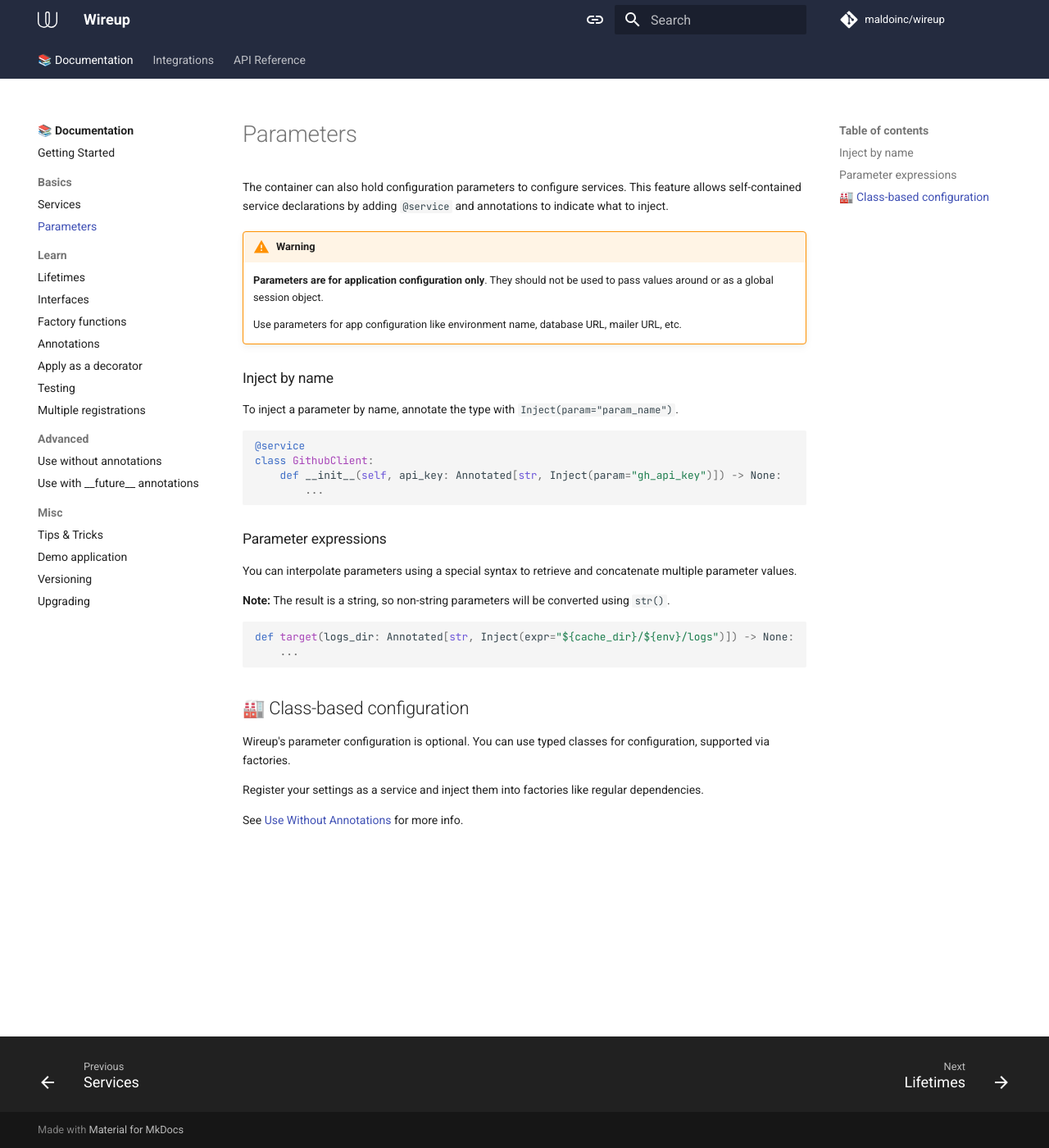
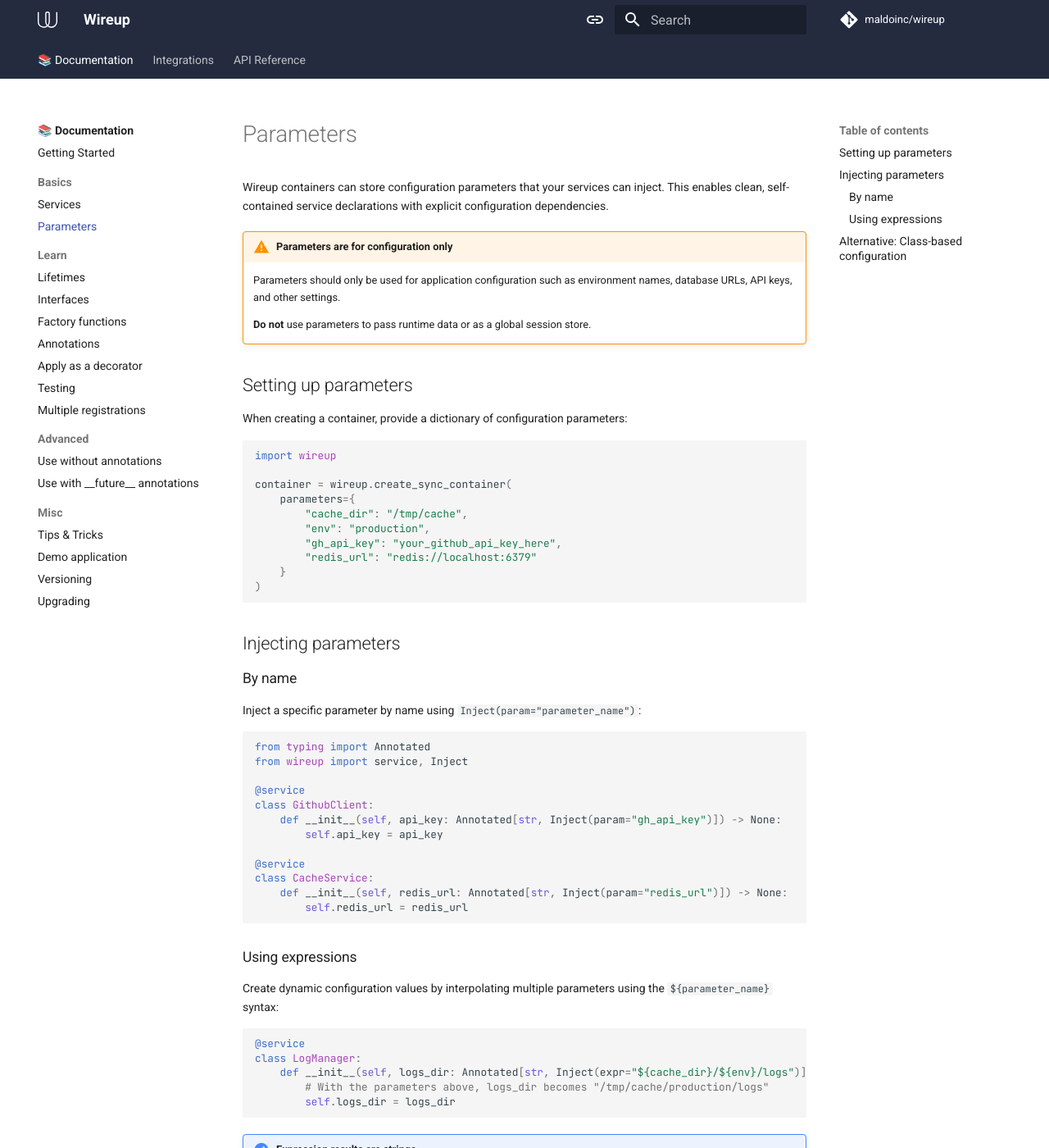
Before and after one commit to maldoinc/wireup, an MkDocs documentation site: the page built from docs/pages/parameters.md, in a window 1280 px wide and 1400 px high. Shown: the whole window at 82% size. Built offline with MkDocs 1.6.1 and Material for MkDocs 9.7.7, drawn with Linux system fonts in a browser that asks for light colours; comment, search, counter and statistics services are not loaded; the version menu is left out; some of the changed text lies outside the part shown.

Commit message:
Update parameter docs

````diff
--- a/docs/pages/parameters.md
+++ b/docs/pages/parameters.md
@@ -1,38 +1,69 @@
-The container can also hold configuration parameters to configure services.
-This feature allows self-contained service declarations by adding `@service` and annotations to indicate what to inject.
+# Parameters
 
-!!! warning
-    **Parameters are for application configuration only**.
-    They should not be used to pass values around or as a global session object.
+Wireup containers can store configuration parameters that your services can inject. This enables clean, self-contained service declarations with explicit configuration dependencies.
 
-    Use parameters for app configuration like environment name, database URL, mailer URL, etc.
+!!! warning "Parameters are for configuration only"
+    Parameters should only be used for application configuration such as environment names, database URLs, API keys, and other settings.
 
-### Inject by name
+    **Do not** use parameters to pass runtime data or as a global session store.
 
-To inject a parameter by name, annotate the type with `Inject(param="param_name")`.
+## Setting up parameters
+
+When creating a container, provide a dictionary of configuration parameters:
+
+```python
+import wireup
+
+container = wireup.create_sync_container(
+    parameters={
+        "cache_dir": "/tmp/cache",
+        "env": "production",
+        "gh_api_key": "your_github_api_key_here",
+        "redis_url": "redis://localhost:6379"
+    }
+)
+```
+
+## Injecting parameters
+
+### By name
+
+Inject a specific parameter by name using `Inject(param="parameter_name")`:
+
+```python
+from typing import Annotated
+from wireup import service, Inject
+
+@service
+class GithubClient:
+    def __init__(self, api_key: Annotated[str, Inject(param="gh_api_key")]) -> None:
+        self.api_key = api_key
+
+@service
+class CacheService:
+    def __init__(self, redis_url: Annotated[str, Inject(param="redis_url")]) -> None:
+        self.redis_url = redis_url
+```
+
+### Using expressions
+
+Create dynamic configuration values by interpolating multiple parameters using the `${parameter_name}` syntax:
 
 ```python
 @service
-class GithubClient:
-    def __init__(self, api_key: Annotated[str, Inject(param="gh_api_key")]) -> None:
-        ...
+class LogManager:
+    def __init__(self, logs_dir: Annotated[str, Inject(expr="${cache_dir}/${env}/logs")]) -> None:
+        # With the parameters above, logs_dir becomes "/tmp/cache/production/logs"
+        self.logs_dir = logs_dir
 ```
 
-### Parameter expressions
+!!! note "Expression results are strings"
+    Parameter expressions always return strings. Non-string parameters are converted using `str()`.
 
-You can interpolate parameters using a special syntax to retrieve and concatenate multiple parameter values.
-
-**Note:** The result is a string, so non-string parameters will be converted using `str()`.
-
-```python
-def target(logs_dir: Annotated[str, Inject(expr="${cache_dir}/${env}/logs")]) -> None:
-    ...
-```
-
-## 🏭 Class-based configuration
+## Alternative: Class-based configuration
 
 Wireup's parameter configuration is optional. You can use typed classes for configuration, supported via factories.
 
 Register your settings as a service and inject them into factories like regular dependencies.
 
-See [Use Without Annotations](use_without_annotations.md) for more info.
+See [Use Without Annotations](use_without_annotations.md) for more details on factory-based configuration patterns.
````
